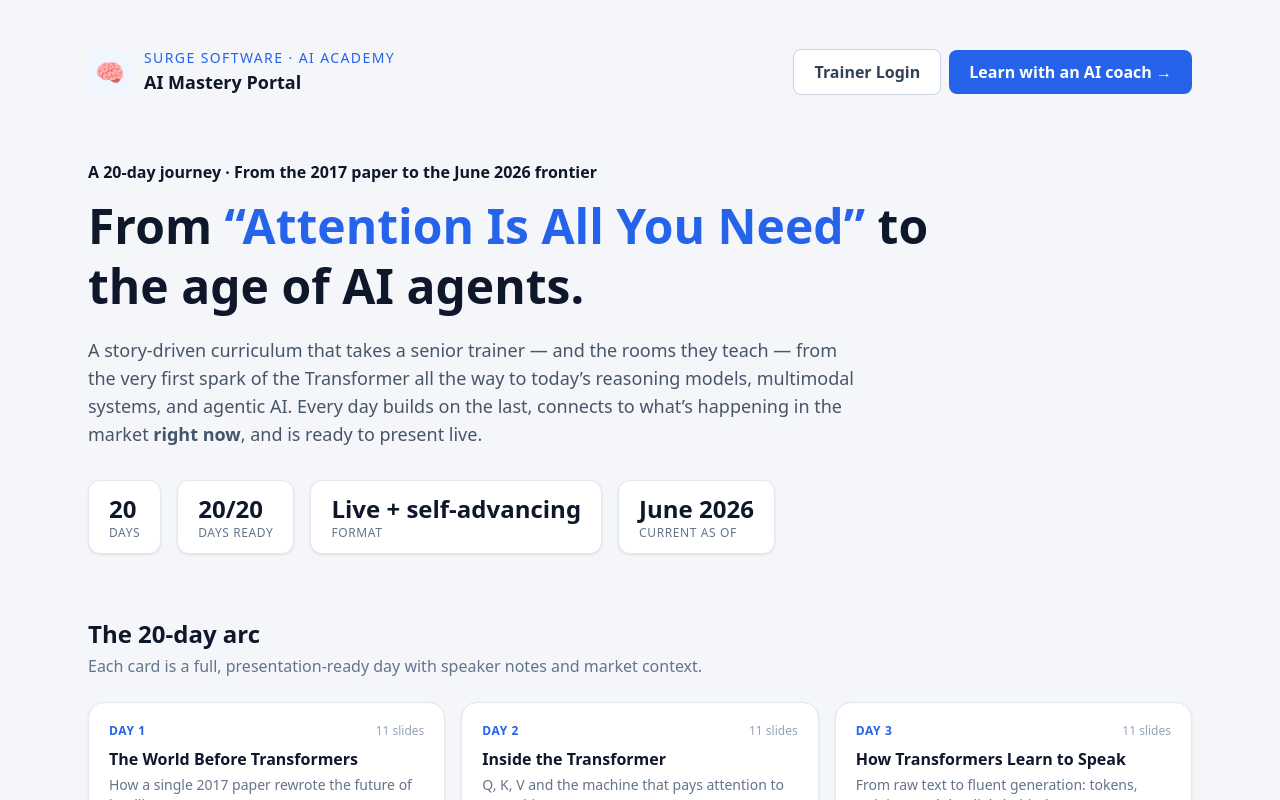
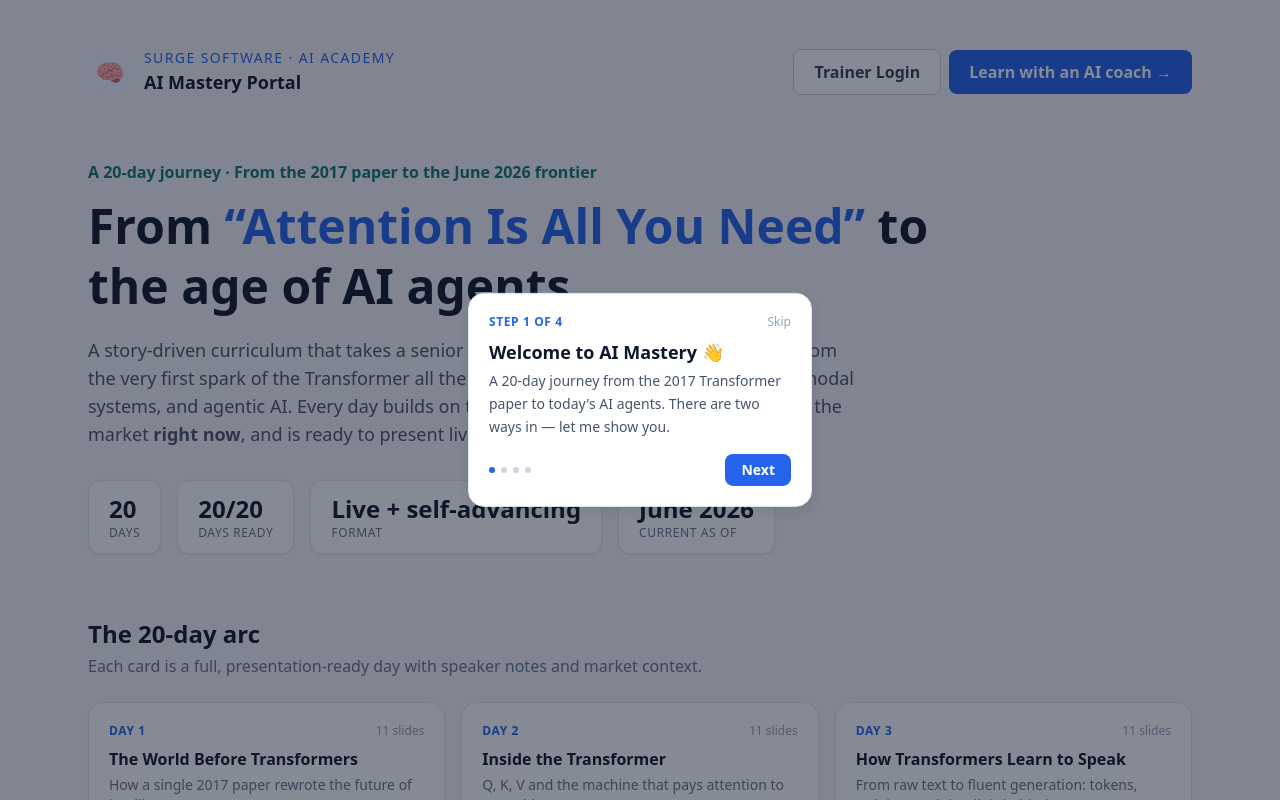
Before and after one commit to SurgeEnterpriseAI/ai-mastery-portal, a Next.js app: page / in a window 1280 px wide. Shown: the top 800 px of the page. Built offline with nearby package versions, Linux system fonts and the light colour scheme.

Commit message:
Add guided onboarding tour (spotlight step cards) to landing, learner, and trainer screens

```diff
--- a/app/page.tsx
+++ b/app/page.tsx
@@ -1,7 +1,15 @@
 import Link from "next/link";
 import { getAllDayMeta, availableDayCount, TOTAL_DAYS } from "@/lib/curriculum";
+import Tour from "@/components/Tour";
 
 export const dynamic = "force-dynamic";
+
+const HOME_STEPS = [
+  { title: "Welcome to AI Mastery 👋", body: "A 20-day journey from the 2017 Transformer paper to today's AI agents. There are two ways in — let me show you." },
+  { target: '[data-tour="learn-cta"]', title: "1. Learn with an AI coach", body: "New here and want to learn? Start here. You'll get a personal AI coach that hand-holds you through all 20 days at your own pace." },
+  { target: '[data-tour="trainer-cta"]', title: "2. Trainer login", body: "Teaching a cohort? Log in to schedule live sessions, present the ready-made slides, and email your class." },
+  { target: '[data-tour="arc"]', title: "Preview the whole journey", body: "Scroll down to see all 20 days — each is a complete, presentation-ready lesson. That's it, enjoy!" },
+];
 
 export default function Home() {
   const days = getAllDayMeta();
@@ -20,12 +28,14 @@ export default function Home() {
         <div className="flex items-center gap-2">
           <Link
             href="/login"
+            data-tour="trainer-cta"
             className="rounded-lg border border-slate-300 bg-white px-5 py-2.5 font-semibold text-slate-700 transition hover:bg-slate-50"
           >
             Trainer Login
           </Link>
           <Link
             href="/join"
+            data-tour="learn-cta"
             className="rounded-lg bg-brand-600 px-5 py-2.5 font-semibold text-white transition hover:bg-brand-700"
           >
             Learn with an AI coach →
@@ -34,7 +44,7 @@ export default function Home() {
       </header>
 
       <section className="mt-16 animate-fadein">
-        <p className="text-accent-700-700 font-semibold">A 20-day journey · From the 2017 paper to the June 2026 frontier</p>
+        <p className="text-accent-700 font-semibold">A 20-day journey · From the 2017 paper to the June 2026 frontier</p>
         <h1 className="mt-3 max-w-4xl text-5xl font-extrabold leading-tight text-slate-900">
           From <span className="text-brand-600">&ldquo;Attention Is All You Need&rdquo;</span> to the age of AI agents.
         </h1>
@@ -53,7 +63,7 @@ export default function Home() {
         </div>
       </section>
 
-      <section className="mt-16">
+      <section className="mt-16" data-tour="arc">
         <h2 className="text-2xl font-bold text-slate-900">The 20-day arc</h2>
         <p className="mt-1 text-slate-500">Each card is a full, presentation-ready day with speaker notes and market context.</p>
         <div className="mt-6 grid gap-4 sm:grid-cols-2 lg:grid-cols-3">
@@ -81,6 +91,8 @@ export default function Home() {
         <span>Built for trainers who want to teach AI en masse — clearly, vividly, and current to the day.</span>
         <Link href="/verify" className="text-brand-600 hover:underline">Verify a credential →</Link>
       </footer>
+
+      <Tour steps={HOME_STEPS} storageKey="home" label="How it works" />
     </main>
   );
 }
--- a/app/trainer/TrainerDashboard.tsx
+++ b/app/trainer/TrainerDashboard.tsx
@@ -4,6 +4,15 @@ import { useState } from "react";
 import Link from "next/link";
 import { useRouter } from "next/navigation";
 import type { Trainee, Session, Progress, OutboxMail, DayMeta } from "@/lib/types";
+import Tour from "@/components/Tour";
+
+const TRAINER_STEPS = [
+  { title: "Your trainer console 👋", body: "Everything you need to run the cohort lives here. Quick tour of the flow." },
+  { target: '[data-tour="td-start"]', title: "Teach the live class", body: "Start or resume the class — it reopens at the exact slide you left off, and advances the cohort automatically as you finish each day." },
+  { target: '[data-tour="td-schedule"]', title: "Schedule & invite", body: "Pick a day, date and time, then email invites to your learners in one click." },
+  { target: '[data-tour="td-trainees"]', title: "Add your learners", body: "Add learners here — paste many emails at once (comma or newline separated)." },
+  { target: '[data-tour="td-curriculum"]', title: "20 ready-to-teach days", body: "Open any day to present it. Learners can also self-enrol, use the AI coach, and earn verifiable certificates you manage below. That's it!" },
+];
 
 interface LearnerRow {
   id: string; name: string; email: string; plan: string; paid: boolean;
@@ -99,6 +108,7 @@ export default function TrainerDashboard({ initial }: { initial: InitialData })
 
   return (
     <main className="mx-auto max-w-6xl px-6 py-8">
+      <Tour steps={TRAINER_STEPS} storageKey="trainer" />
       {toast && (
         <div
           className={`fixed left-1/2 top-6 z-50 -translate-x-1/2 rounded-lg px-5 py-3 text-sm font-medium shadow-xl ${
@@ -146,6 +156,7 @@ export default function TrainerDashboard({ initial }: { initial: InitialData })
           <div className="mt-5 flex flex-wrap gap-3">
             <Link
               href={`/present/${progress.currentDay}`}
+              data-tour="td-start"
               className="rounded-lg bg-brand-600 px-6 py-3 font-semibold text-white transition hover:bg-brand-700"
             >
               ▶ Start / Resume class
@@ -217,6 +228,7 @@ export default function TrainerDashboard({ initial }: { initial: InitialData })
               await call("/api/sessions", { day: schedDay, date: schedDate, time: schedTime });
             }}
             disabled={busy}
+            data-tour="td-schedule"
             className="mt-3 w-full rounded-lg bg-brand-600 py-2.5 font-semibold text-white hover:bg-brand-700 disabled:opacity-50"
           >
             + Schedule session
@@ -283,6 +295,7 @@ export default function TrainerDashboard({ initial }: { initial: InitialData })
               }
             }}
             disabled={busy}
+            data-tour="td-trainees"
             className="mt-3 w-full rounded-lg bg-brand-600 py-2.5 font-semibold text-white hover:bg-brand-700 disabled:opacity-50"
           >
             + Add trainee(s)
@@ -310,7 +323,7 @@ export default function TrainerDashboard({ initial }: { initial: InitialData })
       </div>
 
       {/* Curriculum browser */}
-      <section className="mt-8">
+      <section className="mt-8" data-tour="td-curriculum">
         <h3 className="text-lg font-bold text-slate-900">📚 Curriculum — 20 days</h3>
         <div className="mt-4 grid gap-3 sm:grid-cols-2 lg:grid-cols-4">
           {dayMetas.map((d) => {
--- /dev/null
+++ b/components/Tour.tsx
@@ -0,0 +1,152 @@
+"use client";
+
+import { useCallback, useEffect, useState } from "react";
+
+export interface TourStep {
+  target?: string; // CSS selector to spotlight; omit for a centered step
+  title: string;
+  body: string;
+}
+
+interface Rect { top: number; left: number; width: number; height: number }
+
+/**
+ * Lightweight guided tour: dims the page, spotlights the target element, and
+ * shows a step card with Back / Next. Auto-runs once per browser (localStorage),
+ * and a floating "Take a tour" pill lets anyone replay it.
+ */
+export default function Tour({ steps, storageKey, label = "Take a tour" }: { steps: TourStep[]; storageKey: string; label?: string }) {
+  const [active, setActive] = useState(false);
+  const [i, setI] = useState(0);
+  const [rect, setRect] = useState<Rect | null>(null);
+  const key = `aimp_tour_${storageKey}`;
+
+  // auto-start once per browser
+  useEffect(() => {
+    if (!localStorage.getItem(key)) {
+      const t = setTimeout(() => setActive(true), 600);
+      return () => clearTimeout(t);
+    }
+  }, [key]);
+
+  const measure = useCallback(() => {
+    const step = steps[i];
+    if (!step?.target) { setRect(null); return; }
+    const el = document.querySelector(step.target) as HTMLElement | null;
+    if (!el) { setRect(null); return; }
+    el.scrollIntoView({ behavior: "smooth", block: "center" });
+    setTimeout(() => {
+      const r = el.getBoundingClientRect();
+      setRect({ top: r.top, left: r.left, width: r.width, height: r.height });
+    }, 300);
+  }, [i, steps]);
+
+  useEffect(() => {
+    if (!active) return;
+    measure();
+    const onResize = () => measure();
+    window.addEventListener("resize", onResize);
+    window.addEventListener("scroll", onResize, true);
+    return () => {
+      window.removeEventListener("resize", onResize);
+      window.removeEventListener("scroll", onResize, true);
+    };
+  }, [active, i, measure]);
+
+  function finish() {
+    localStorage.setItem(key, "done");
+    setActive(false);
+    setI(0);
+    setRect(null);
+  }
+  const next = () => (i < steps.length - 1 ? setI(i + 1) : finish());
+  const back = () => setI(Math.max(0, i - 1));
+
+  function start() {
+    setI(0);
+    setActive(true);
+  }
+
+  if (!active) {
+    return (
+      <button
+        onClick={start}
+        className="fixed bottom-5 right-5 z-50 flex items-center gap-2 rounded-full border border-slate-200 bg-white px-4 py-2.5 text-sm font-semibold text-brand-700 shadow-card hover:bg-slate-50"
+        aria-label={label}
+      >
+        <span>💡</span> {label}
+      </button>
+    );
+  }
+
+  const step = steps[i];
+  const pad = 8;
+
+  // card position: below the target if room, else above; centered if no target
+  let cardStyle: React.CSSProperties = {};
+  if (rect) {
+    const vh = window.innerHeight;
+    const below = rect.top + rect.height < vh * 0.62;
+    const left = Math.min(Math.max(rect.left, 16), window.innerWidth - 376);
+    cardStyle = below
+      ? { top: rect.top + rect.height + 16, left }
+      : { bottom: vh - rect.top + 16, left };
+  } else {
+    cardStyle = { top: "50%", left: "50%", transform: "translate(-50%,-50%)" };
+  }
+
+  return (
+    <div className="fixed inset-0 z-[60]">
+      {/* backdrop — dim everything; clicking advances */}
+      <div
+        onClick={next}
+        className="absolute inset-0"
+        style={{ background: rect ? "transparent" : "rgba(15,23,42,0.5)" }}
+      />
+      {/* spotlight cutout via large box-shadow */}
+      {rect && (
+        <div
+          className="pointer-events-none absolute rounded-xl"
+          style={{
+            top: rect.top - pad,
+            left: rect.left - pad,
+            width: rect.width + pad * 2,
+            height: rect.height + pad * 2,
+            boxShadow: "0 0 0 9999px rgba(15,23,42,0.55)",
+            outline: "2px solid #2563eb",
+            outlineOffset: "2px",
+            transition: "all 0.2s ease",
+          }}
+        />
+      )}
+
+      {/* step card */}
+      <div key={i} className="animate-fadein fixed z-[62] w-[344px] max-w-[calc(100vw-32px)] rounded-2xl border border-slate-200 bg-white p-5 shadow-cardhover" style={cardStyle}>
+        <div className="flex items-center justify-between">
+          <span className="text-xs font-bold uppercase tracking-wider text-brand-600">Step {i + 1} of {steps.length}</span>
+          <button onClick={finish} className="text-xs text-slate-400 hover:text-slate-700">Skip</button>
+        </div>
+        <h3 className="mt-2 text-lg font-bold text-slate-900">{step.title}</h3>
+        <p className="mt-1 text-sm leading-relaxed text-slate-600">{step.body}</p>
+
+        <div className="mt-4 flex items-center justify-between">
+          <div className="flex gap-1.5">
+            {steps.map((_, n) => (
+              <span key={n} className={`h-1.5 w-1.5 rounded-full ${n === i ? "bg-brand-600" : "bg-slate-300"}`} />
+            ))}
+          </div>
+          <div className="flex gap-2">
+            {i > 0 && (
+              <button onClick={back} className="rounded-lg border border-slate-200 px-3 py-1.5 text-sm font-semibold text-slate-600 hover:bg-slate-50">
+                Back
+              </button>
+            )}
+            <button onClick={next} className="rounded-lg bg-brand-600 px-4 py-1.5 text-sm font-semibold text-white hover:bg-brand-700">
+              {i < steps.length - 1 ? "Next" : "Got it"}
+            </button>
+          </div>
+        </div>
+      </div>
+    </div>
+  );
+}
```
Also changed, not shown: app/learn/LearnDashboard.tsx (+13 -4 lines).
